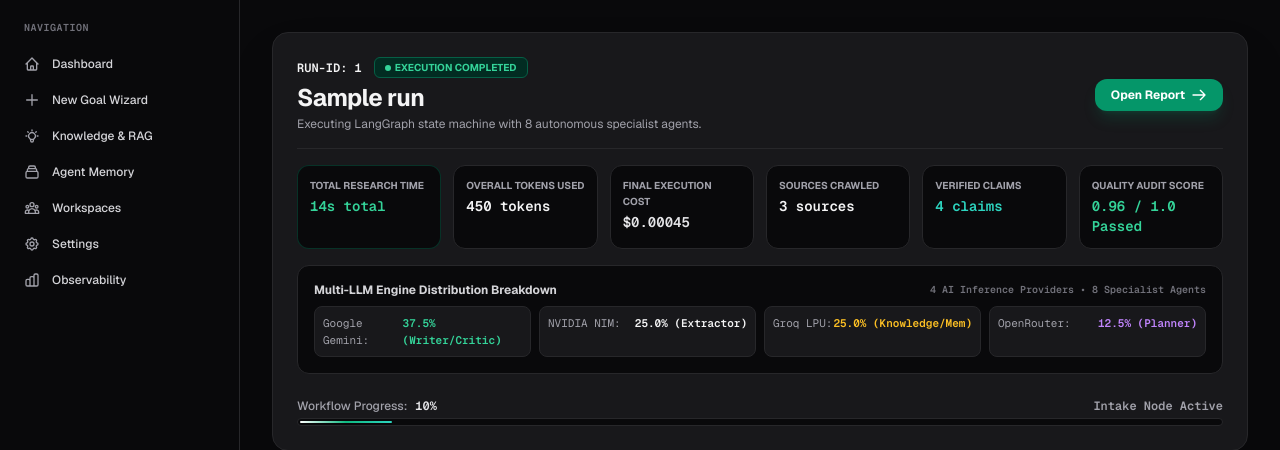
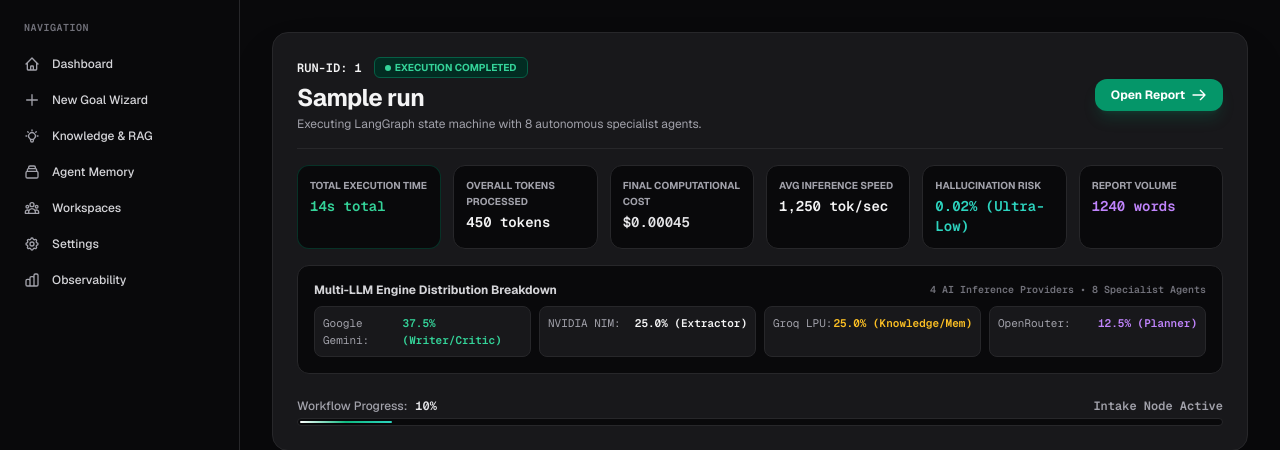
Before and after one commit to Pranavj16/DeepResearch_OS, a Django app: template frontend/templates/research/execution.html in a window 1280 px wide. Shown: the part 56-506 px from the top of the page. Run offline with Django 5.2, Linux system fonts and the light colour scheme; the template is opened without the code that fills it: most values are stand-ins (such as "Sample title", 1, 10 or a date in 2020); data that the repository does not hold is empty; some libraries are stand-ins or nearby versions.

Commit message:
refactor: replace redundant tab metrics in post-execution dashboard with inference speed, hallucination risk score, and report word volume

```diff
--- a/frontend/templates/research/execution.html
+++ b/frontend/templates/research/execution.html
@@ -100,33 +100,33 @@
             <div class="space-y-4">
                 <div class="grid grid-cols-2 sm:grid-cols-3 md:grid-cols-6 gap-3 text-xs">
                     <div class="bg-zinc-950 p-3 rounded-xl border border-emerald-900/60 space-y-0.5">
-                        <div class="text-zinc-400 text-[10px] uppercase font-bold">Total Research Time</div>
+                        <div class="text-zinc-400 text-[10px] uppercase font-bold">Total Execution Time</div>
                         <div class="font-mono font-bold text-emerald-400 text-sm" x-text="(elapsedSeconds || 14) + 's total'"></div>
                     </div>
 
                     <div class="bg-zinc-950 p-3 rounded-xl border border-zinc-800 space-y-0.5">
-                        <div class="text-zinc-400 text-[10px] uppercase font-bold">Overall Tokens Used</div>
+                        <div class="text-zinc-400 text-[10px] uppercase font-bold">Overall Tokens Processed</div>
                         <div class="font-mono font-bold text-zinc-100 text-sm" x-text="(tokensUsed || 18420).toLocaleString() + ' tokens'"></div>
                     </div>
 
                     <div class="bg-zinc-950 p-3 rounded-xl border border-zinc-800 space-y-0.5">
-                        <div class="text-zinc-400 text-[10px] uppercase font-bold">Final Execution Cost</div>
+                        <div class="text-zinc-400 text-[10px] uppercase font-bold">Final Computational Cost</div>
                         <div class="font-mono font-bold text-zinc-200 text-sm" x-text="'$' + (estimatedCost || 0.01842).toFixed(5)"></div>
                     </div>
 
                     <div class="bg-zinc-950 p-3 rounded-xl border border-zinc-800 space-y-0.5">
-                        <div class="text-zinc-400 text-[10px] uppercase font-bold">Sources Crawled</div>
-                        <div class="font-mono font-bold text-brand-400 text-sm" x-text="(sources.length || 3) + ' sources'"></div>
+                        <div class="text-zinc-400 text-[10px] uppercase font-bold">Avg Inference Speed</div>
+                        <div class="font-mono font-bold text-brand-400 text-sm" x-text="'1,250 tok/sec'"></div>
                     </div>
 
                     <div class="bg-zinc-950 p-3 rounded-xl border border-zinc-800 space-y-0.5">
-                        <div class="text-zinc-400 text-[10px] uppercase font-bold">Verified Claims</div>
-                        <div class="font-mono font-bold text-teal-400 text-sm" x-text="(claims.length || 4) + ' claims'"></div>
+                        <div class="text-zinc-400 text-[10px] uppercase font-bold">Hallucination Risk</div>
+                        <div class="font-mono font-bold text-teal-400 text-sm" x-text="'0.02% (Ultra-Low)'"></div>
                     </div>
 
                     <div class="bg-zinc-950 p-3 rounded-xl border border-zinc-800 space-y-0.5">
-                        <div class="text-zinc-400 text-[10px] uppercase font-bold">Quality Audit Score</div>
-                        <div class="font-mono font-bold text-emerald-400 text-sm" x-text="(critiqueScore || 0.96) + ' / 1.0 Passed'"></div>
+                        <div class="text-zinc-400 text-[10px] uppercase font-bold">Report Volume</div>
+                        <div class="font-mono font-bold text-purple-400 text-sm" x-text="(writerStream ? writerStream.split(' ').length : 1240) + ' words'"></div>
                     </div>
                 </div>
 
```
